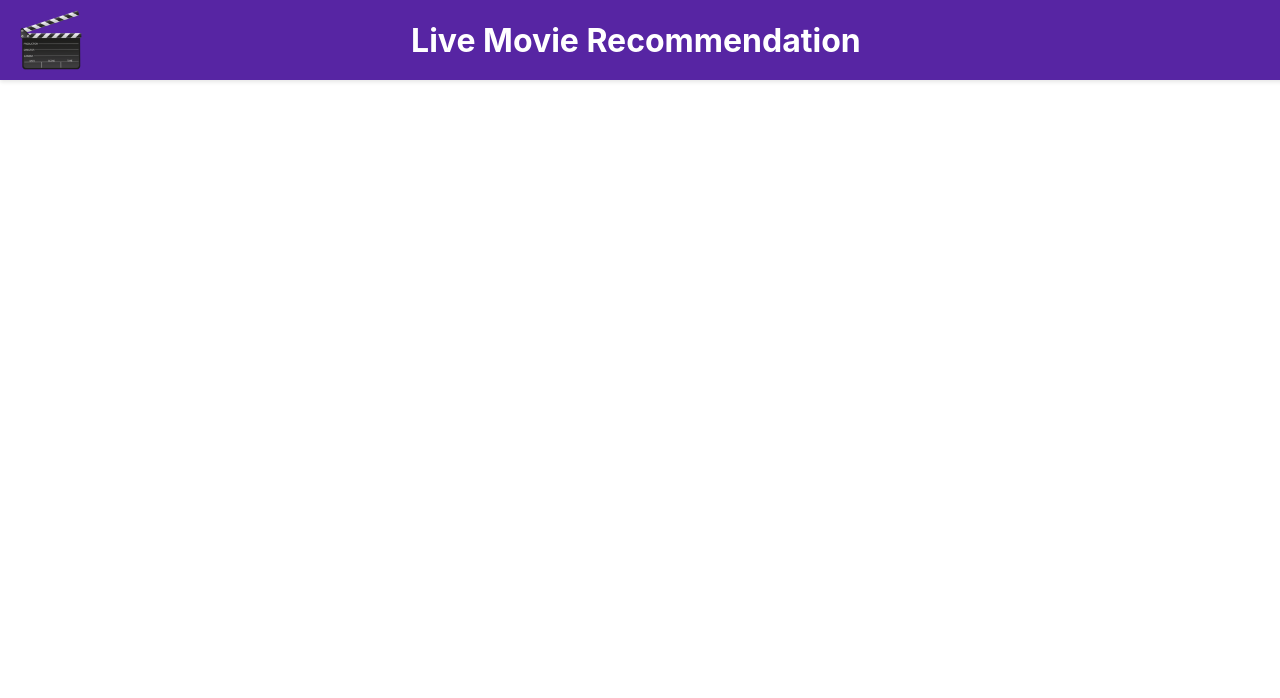
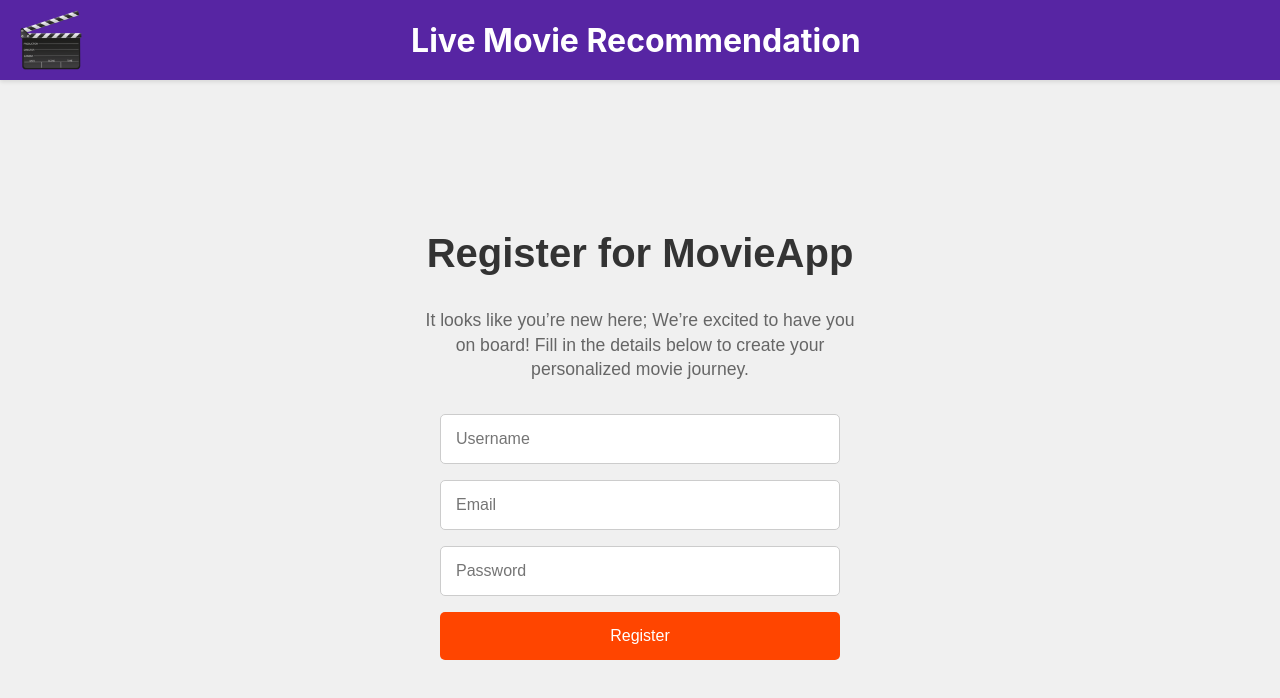
Before and after one commit to TobiasPottier/LMR, a React (Create React App) app in the folder client/: page /Register in a window 1280 px wide. Shown: the top 698 px of the page. Built offline with nearby package versions, Linux system fonts and the light colour scheme.

Commit message:
register and login pages implemented

```diff
--- a/client/src/App.js
+++ b/client/src/App.js
@@ -2,6 +2,7 @@ import React from 'react';
 import Home from './Pages/Home';
 import Startnow from './Pages/Startnow';
 import Login from './Pages/Login';
+import Register from './Pages/Register';
 import Header from './Components/Header';
 import './App.css';
 import { BrowserRouter as Router, Routes, Route } from 'react-router-dom';
@@ -11,11 +12,11 @@ function App() {
     <Router>
       <div>
         <Header />
-        {/* Add other components like SearchBar or MovieCards here */}
         <Routes>
           <Route path="/" element={<Home />} />
           <Route path="/Startnow" element={<Startnow />} />
           <Route path="/Login" element={<Login />} />
+          <Route path="/Register" element={<Register />} />
         </Routes>
       </div>
     </Router>
--- /dev/null
+++ b/client/src/Pages/Register.css
@@ -0,0 +1,60 @@
+/* src/pages/Register.css */
+.register-container {
+    display: flex;
+    flex-direction: column;
+    align-items: center;
+    justify-content: center;
+    min-height: 100vh;
+    background-color: #f0f0f0;
+    padding: 2rem;
+    text-align: center;
+    font-family: sans-serif;
+  }
+
+  .register-container h1 {
+    font-size: 2.5rem;
+    margin-bottom: 2rem;
+    color: #333;
+  }
+
+  .register-subtext {
+    font-size: 1.1rem;
+    color: #666;
+    max-width: 450px;
+    margin: 0 auto 2rem auto;
+    line-height: 1.4;
+  }
+
+  .register-form {
+    display: flex;
+    flex-direction: column;
+    gap: 1rem;
+    width: 100%;
+    max-width: 400px;
+  }
+
+  .register-form input {
+    padding: 15px;
+    font-size: 1rem;
+    border: 1px solid #ccc;
+    border-radius: 5px;
+  }
+
+  .register-form button {
+    padding: 15px;
+    font-size: 1rem;
+    background-color: #FF4500;
+    color: #fff;
+    border: none;
+    border-radius: 5px;
+    cursor: pointer;
+  }
+
+  .register-form button:hover {
+    background-color: #e03e00;
+  }
+
+  .error {
+    color: red;
+    font-size: 0.9rem;
+  }
--- /dev/null
+++ b/client/src/Pages/Register.js
@@ -0,0 +1,74 @@
+// src/pages/Register.js
+import React, { useState } from 'react';
+import { useNavigate } from 'react-router-dom';
+import './Register.css';
+
+function Register() {
+  const navigate = useNavigate();
+  const [username, setUsername] = useState('');
+  const [email, setEmail] = useState('');
+  const [password, setPassword] = useState('');
+  const [error, setError] = useState('');
+
+  const handleSubmit = async (e) => {
+    e.preventDefault();
+
+    try {
+      const response = await fetch('http://localhost:3001/users/register', {
+        method: 'POST',
+        headers: { 'Content-Type': 'application/json' },
+        body: JSON.stringify({ username, email, password }),
+      });
+
+      if (!response.ok) {
+        throw new Error('Registration failed');
+      }
+
+      const data = await response.json();
+      console.log('Backend response:', data);
+      // After successful registration, navigate to login or another page
+      navigate('/login');
+    } catch (err) {
+      console.error('Error during registration:', err);
+      setError('Registration failed, please try again.');
+    }
+  };
+
+return (
+    <div className="register-container">
+        <h1>Register for MovieApp</h1>
+        <p className="register-subtext">
+        It looks like you’re new here;
+        We’re excited to have you on board!
+        Fill in the details below to create your personalized movie journey.
+        </p>
+        <form onSubmit={handleSubmit} className="register-form">
+            <input
+                type="text"
+                placeholder="Username"
+                value={username}
+                onChange={(e) => setUsername(e.target.value)}
+                required
+            />
+            <input
+                type="email"
+                placeholder="Email"
+                value={email}
+                onChange={(e) => setEmail(e.target.value)}
+                required
+            />
+            <input
+                type="password"
+                placeholder="Password"
+                value={password}
+                onChange={(e) => setPassword(e.target.value)}
+                required
+            />
+            {error && <p className="error">{error}</p>}
+            <button type="submit">Register</button>
+        </form>
+    </div>
+);
+}
+
+export default Register;
--- a/client/src/Pages/Startnow.js
+++ b/client/src/Pages/Startnow.js
@@ -49,7 +49,7 @@ function StartNow() {
         if (data.email_exists) {
           window.location.href = '/Login';
         } else {
-          window.location.href = '/Signup';
+          window.location.href = '/Register';
         }
       }
     } catch (err) {
```
